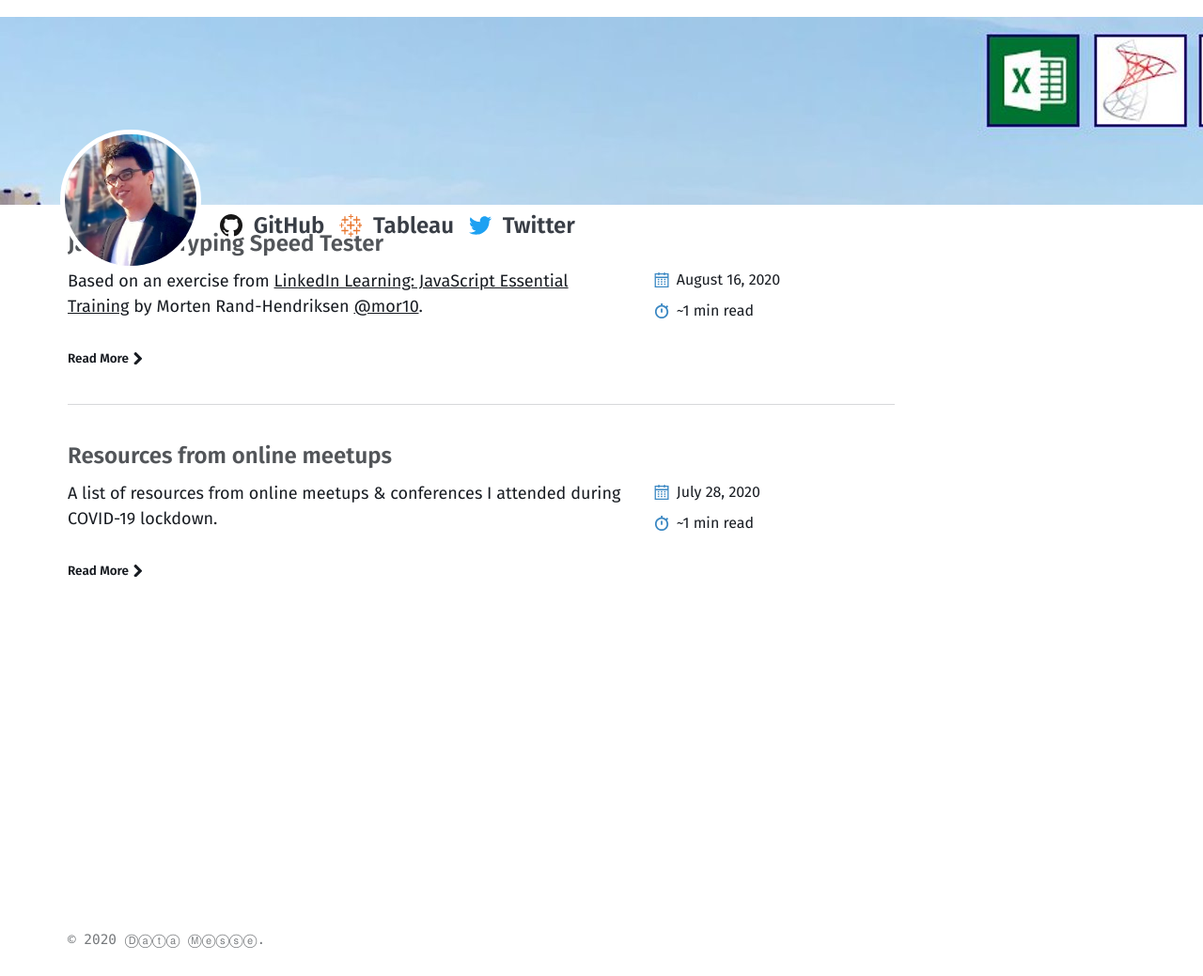
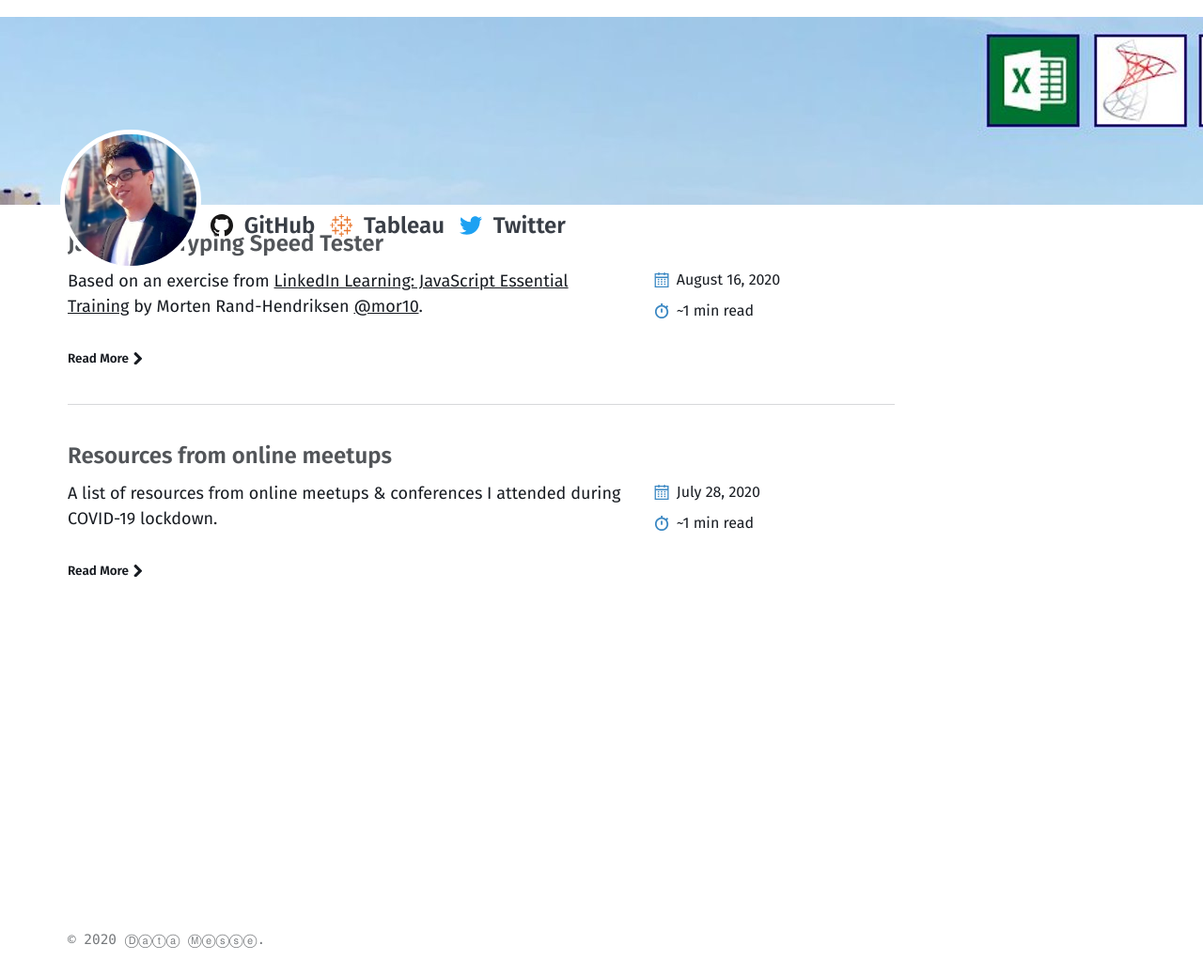
Before and after one commit to datamesse/blog, a Jekyll site: the page built from index.md, in a window 1280 px wide. Shown: the whole page at 94% size. Built offline with Jekyll 4.4.1, drawn with Linux system fonts in a browser that asks for light colours.

Commit message:
Update CSS

```diff
--- a/_sass/basically-basic/_global.scss
+++ b/_sass/basically-basic/_global.scss
@@ -21,10 +21,10 @@
 .site-title {
   @include fluid-type($min-vw, $max-vw, 20px, 24px);
   margin: 0;
-  padding: 0rem 0.125rem;
-  padding-right: calc(
+  padding: 0rem 0rem;
+  /* padding-right: calc(
     10vw + (2 * #{$navicon-width})
-  ); /* make room for sidebar toggle */
+  ); make room for sidebar toggle */
   padding-bottom: 0rem;
   font-family: $base-font-family;
   font-weight: bold;
--- a/_sass/basically-basic/_sidebar.scss
+++ b/_sass/basically-basic/_sidebar.scss
@@ -116,7 +116,7 @@
   @include fluid-type($min-vw, $max-vw, 18px, 24px);
   margin-top: 5rem;
   margin-bottom: 0rem;
-  margin-left: $site-image-width + 10px;
+  margin-left: $site-image-width;
 
   li {
     padding-left: 10px;
```
